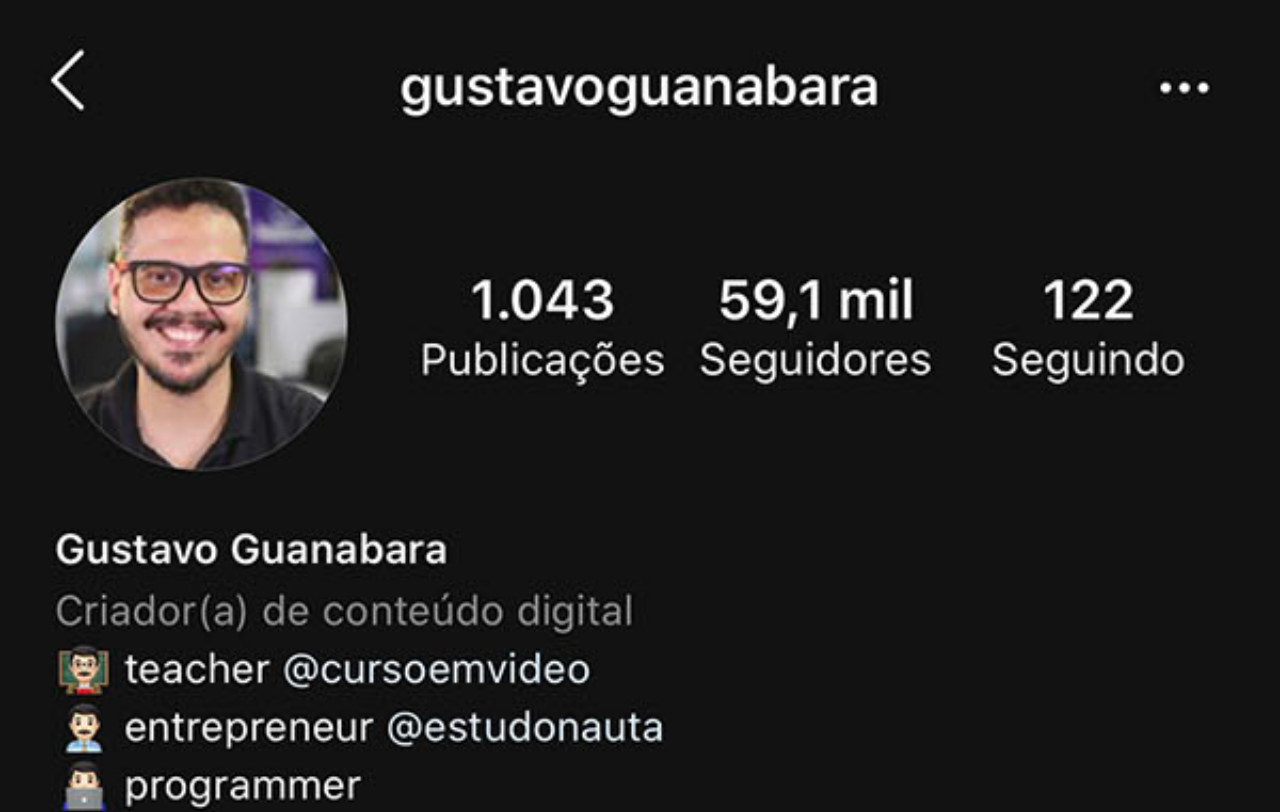
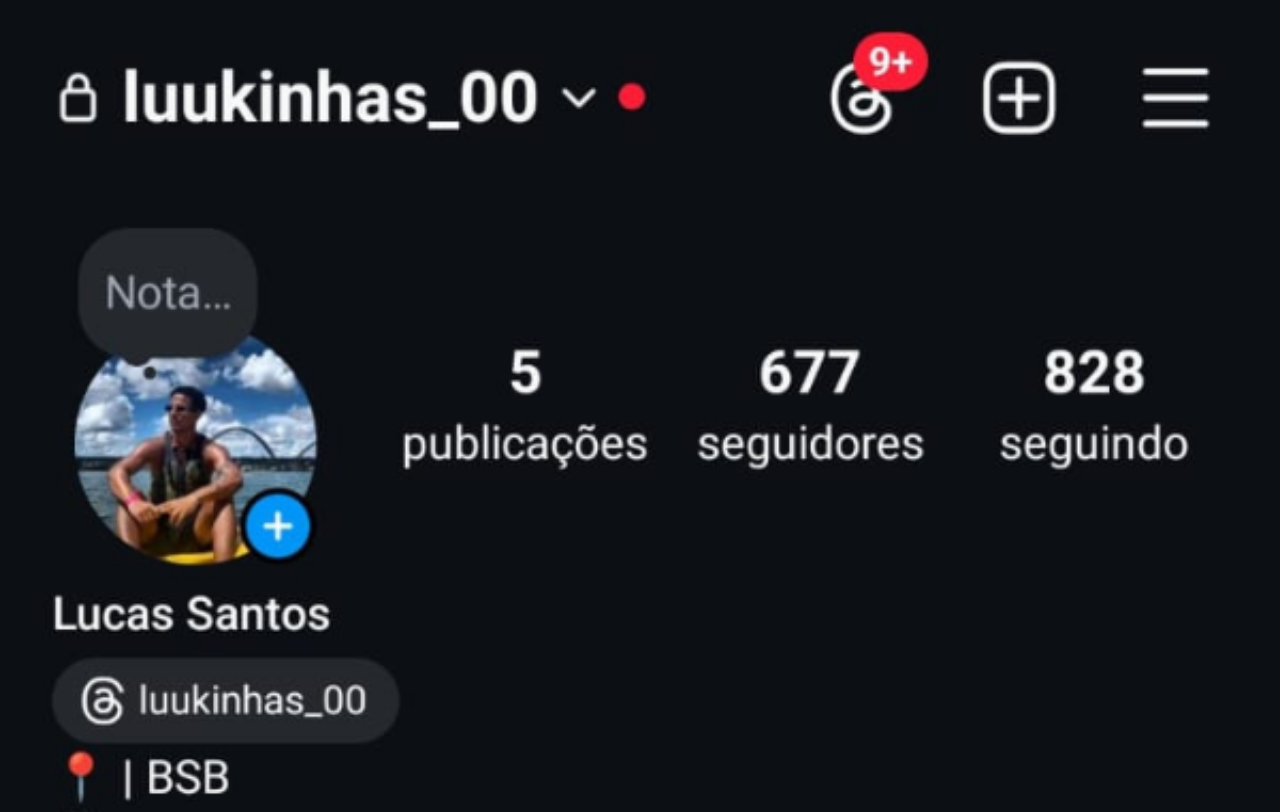
Before and after one commit to slucaslimadev/project-social, a plain HTML site: page instagram.html in a window 1280 px wide. Shown: the top 812 px of the page. Drawn offline with Linux system fonts and the light colour scheme.

Commit message:
atualizei para meu instagram

```diff
--- a/instagram.html
+++ b/instagram.html
@@ -7,7 +7,7 @@
     <link rel="stylesheet" href="estilos/sociais.css">
 </head>
 <body>
-    <img src="imagens/tela-instagram.jpg" alt="instagram">
+    <img src="imagens/tela_instagram_lucas.png" alt="instagram">
     <a href="https://www.instagram.com/gustavoguanabara/" target="_blank">Acesse</a>
 </body>
 </html>
```
Also changed, not shown: imagens/tela_instagram_lucas.png (added).
